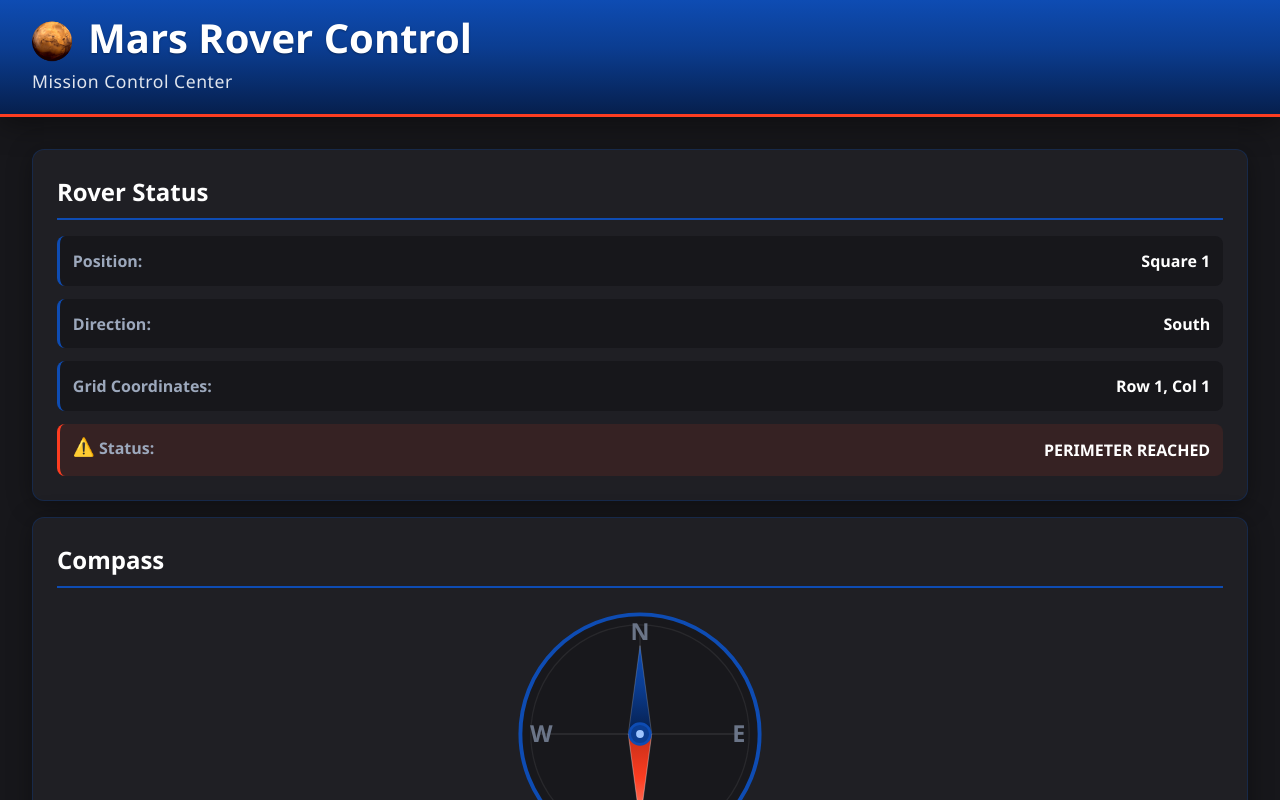
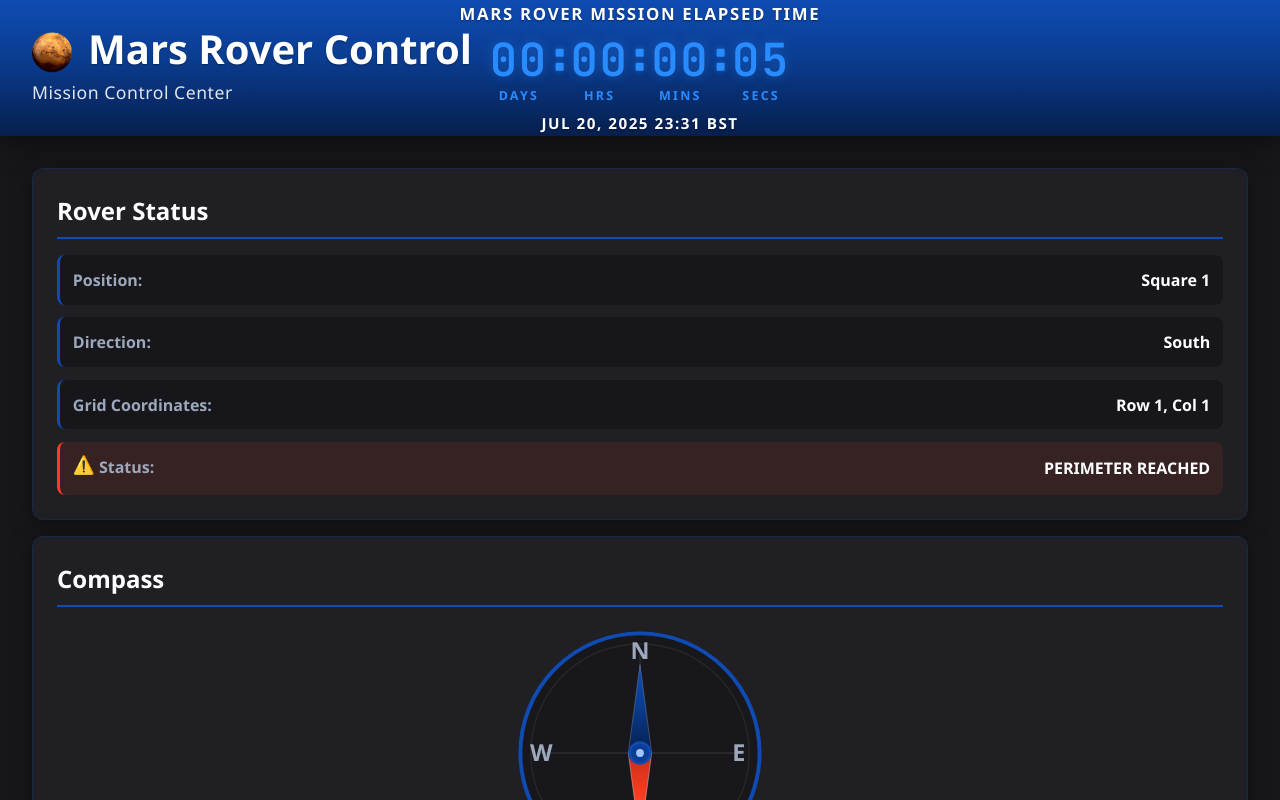
Before and after one commit to GHarding95/Mars-Rover-Control-Center, a React (Vite) app: page / in a window 1280 px wide. Built offline with nearby package versions, Linux system fonts and the light colour scheme.

Commit message:
added timer, changed styling & wording

```diff
--- a/index.html
+++ b/index.html
@@ -4,6 +4,10 @@
     <meta charset="UTF-8" />
     <link rel="icon" type="image/svg+xml" href="/mars.svg" />
     <meta name="viewport" content="width=device-width, initial-scale=1.0" />
+    <link
+      rel="stylesheet"
+      href="https://fonts.googleapis.com/css2?family=JetBrains+Mono:wght@500;600;700&display=swap"
+    />
     <meta
       name="description"
       content="Mars Rover Control Center: This is a fully mobile responsive React + TypeScript app where you can command a virtual Mars Rover across a 100x100 meter grid, change direction using an interactive compass, track the Rover status, send up to 5 commands at once, browse a draggable grid & review commands in the Mission Log."
--- a/src/App.css
+++ b/src/App.css
@@ -50,8 +50,12 @@ body {
   overflow-x: hidden;
 }
 
-/* Header — NASA blue bar; thin red accent on bottom edge */
+/* Header — NASA blue bar */
 .app-header {
+  position: relative;
+  display: flex;
+  align-items: center;
+  min-height: 8.5rem;
   background: linear-gradient(
     180deg,
     var(--nasa-blue-light) 0%,
@@ -59,8 +63,110 @@ body {
     var(--nasa-blue-dark) 100%
   );
   padding: 1rem 2rem 1.25rem;
-  border-bottom: 3px solid var(--nasa-red);
   box-shadow: 0 6px 28px rgba(0, 0, 0, 0.45);
+}
+
+.app-logo {
+  position: relative;
+  z-index: 1;
+  max-width: min(100%, 42%);
+}
+
+.app-header-timer {
+  position: absolute;
+  left: 50%;
+  top: 50%;
+  transform: translate(-50%, -50%);
+  display: flex;
+  flex-direction: column;
+  align-items: center;
+  text-align: center;
+  line-height: 1.3;
+  pointer-events: none;
+}
+
+.app-header-timer__title {
+  margin: 0 0 0.75rem;
+  padding: 0 0.5rem;
+  color: var(--nasa-white);
+  text-transform: uppercase;
+  font-size: clamp(0.82rem, 1.85vw, 1.05rem);
+  font-weight: 600;
+  letter-spacing: 0.1em;
+  text-shadow: 0 1px 2px rgba(0, 0, 0, 0.4);
+}
+
+.app-header-timer__elapsed {
+  margin: 0 0 0.65rem;
+  color: #288bff;
+}
+
+.app-header-timer__elapsed-grid {
+  display: grid;
+  grid-template-columns: auto auto auto auto auto auto auto;
+  grid-template-rows: auto auto;
+  align-items: start;
+  justify-items: center;
+  column-gap: 0.45rem;
+  row-gap: 0.42rem;
+  font-variant-numeric: tabular-nums slashed-zero;
+}
+
+.app-header-timer__num {
+  grid-row: 1;
+  font-family: 'JetBrains Mono', ui-monospace, monospace;
+  font-weight: 600;
+  font-size: clamp(1.65rem, 5vw, 2.85rem);
+  line-height: 1;
+  letter-spacing: 0.04em;
+  color: #288bff;
+  text-shadow: 0 0 12px rgba(40, 139, 255, 0.35);
+}
+
+.app-header-timer__colon {
+  grid-row: 1;
+  display: flex;
+  flex-direction: column;
+  align-items: center;
+  justify-content: center;
+  gap: 6px;
+  align-self: center;
+  height: clamp(1.35rem, 3.85vw, 2.25rem);
+}
+
+.app-header-timer__colon-dot {
+  display: block;
+  width: clamp(6px, 1.15vw, 8px);
+  height: clamp(6px, 1.15vw, 8px);
+  background-color: #288bff;
+  border-radius: 1px;
+  box-shadow: 0 0 6px rgba(40, 139, 255, 0.45);
+}
+
+.app-header-timer__label {
+  grid-row: 2;
+  font-size: clamp(0.62rem, 1.38vw, 0.78rem);
+  font-weight: 600;
+  letter-spacing: 0.18em;
+  line-height: 1.15;
+  color: #288bff;
+  text-transform: uppercase;
+}
+
+.app-header-timer__label-gap {
+  grid-row: 2;
+  pointer-events: none;
+}
+
+.app-header-timer__datetime {
+  margin: 0;
+  padding: 0 0.5rem;
+  color: var(--nasa-white);
+  text-transform: uppercase;
+  font-size: clamp(0.75rem, 1.6vw, 0.95rem);
+  font-weight: 600;
+  letter-spacing: 0.1em;
+  text-shadow: 0 1px 2px rgba(0, 0, 0, 0.4);
 }
 
 .app-logo h1 {
@@ -158,7 +264,7 @@ body {
   font-family: 'Segoe UI', Tahoma, Geneva, Verdana, sans-serif;
   font-size: clamp(14px, 3.8vw, 18px);
   font-weight: 700;
-  fill: var(--nasa-muted-dark);
+  fill: var(--nasa-muted);
   transition: fill 0.2s ease, filter 0.2s ease;
 }
 
@@ -178,7 +284,7 @@ body {
 .direction-compass__hint {
   margin: 0;
   text-align: center;
-  color: var(--nasa-muted-dark);
+  color: var(--nasa-muted);
   font-size: 1rem;
   font-style: italic;
   line-height: 1.35;
@@ -547,6 +653,11 @@ body {
 }
 
 .history-entry {
+  display: flex;
+  flex-direction: row;
+  justify-content: space-between;
+  align-items: flex-start;
+  gap: 1rem 1.25rem;
   background: var(--app-surface);
   border-left: 3px solid var(--nasa-blue-light);
   padding: 0.8rem;
@@ -556,9 +667,48 @@ body {
   font-size: 0.9rem;
 }
 
+.history-entry__text {
+  flex: 1;
+  min-width: 0;
+  text-align: left;
+  word-break: break-word;
+}
+
+.history-entry__time {
+  flex: 0 0 auto;
+  text-align: right;
+  color: var(--nasa-muted);
+  font-size: clamp(0.84rem, 1.15vw, 1.02rem);
+  letter-spacing: 0.03em;
+  line-height: 1.35;
+  white-space: nowrap;
+}
+
+.history-entry__time time {
+  font-variant-numeric: tabular-nums;
+}
+
+.history-entry__time-placeholder {
+  color: var(--nasa-muted-dark);
+}
+
 .history-entry:last-child {
   margin-bottom: 0;
   border-left-color: var(--nasa-red);
+}
+
+@media (max-width: 520px) {
+  .history-entry {
+    flex-direction: column;
+    align-items: stretch;
+    gap: 0.5rem;
+  }
+
+  .history-entry__time {
+    width: 100%;
+    text-align: right;
+    white-space: normal;
+  }
 }
 
 /* Responsive Design */
@@ -674,6 +824,24 @@ body {
 }
 
 @media (max-width: 768px) {
+  .app-header {
+    flex-direction: column;
+    align-items: stretch;
+    min-height: unset;
+    gap: 0.75rem;
+  }
+
+  .app-logo {
+    max-width: 100%;
+  }
+
+  .app-header-timer {
+    position: static;
+    transform: none;
+    align-self: center;
+    width: 100%;
+  }
+
   .app-main {
     padding: 1rem;
   }
--- a/src/App.tsx
+++ b/src/App.tsx
@@ -21,6 +21,78 @@ interface GridCell {
   id: number
   isRoverHere: boolean
   isPerimeter: boolean
+}
+
+export interface MissionLogEntry {
+  message: string
+  /** Wall time when the entry was recorded; `null` only for legacy rows without a stored time. */
+  at: number | null
+}
+
+const MISSION_START_LOG_RE = /^#1: Mission start/
+
+function backfillMissionStartAt(entry: MissionLogEntry): MissionLogEntry {
+  if (entry.at != null) return entry
+  if (MISSION_START_LOG_RE.test(entry.message)) {
+    return { ...entry, at: Date.now() }
+  }
+  return entry
+}
+
+function parseHistoryFromStorage(raw: string | null): MissionLogEntry[] {
+  if (!raw) return []
+  try {
+    const parsed = JSON.parse(raw) as unknown
+    if (!Array.isArray(parsed)) return []
+    return parsed
+      .map((item: unknown): MissionLogEntry => {
+        if (typeof item === 'string') return { message: item, at: null }
+        if (item && typeof item === 'object' && item !== null && 'message' in item) {
+          const m = (item as { message: unknown; at?: unknown }).message
+          const at = (item as { at?: unknown }).at
+          if (typeof m === 'string') {
+            return { message: m, at: typeof at === 'number' ? at : null }
+          }
+        }
+        return { message: String(item), at: null }
+      })
+      .map(backfillMissionStartAt)
+  } catch {
+    return []
+  }
+}
+
+function logEntry(message: string): MissionLogEntry {
+  return { message, at: Date.now() }
+}
+
+function pad2(n: number): string {
+  return String(n).padStart(2, '0')
+}
+
+/** UK local time (BST in summer, GMT in winter), e.g. APR 01, 2026 22:35 BST */
+function formatMissionClockLondon(d: Date): string {
+  const fmt = new Intl.DateTimeFormat('en-GB', {
+    timeZone: 'Europe/London',
+    day: '2-digit',
+    month: 'short',
+    year: 'numeric',
+    hour: '2-digit',
+    minute: '2-digit',
+    hour12: false,
+    timeZoneName: 'short',
+  })
+  const parts = fmt.formatToParts(d)
+  const pick = (type: Intl.DateTimeFormatPart['type']) =>
+    parts.find((p) => p.type === type)?.value ?? ''
+  const month = pick('month')
+  const dayRaw = pick('day')
+  const year = pick('year')
+  const hour = pick('hour')
+  const minute = pick('minute')
+  const tz = pick('timeZoneName')
+  const day = dayRaw.length <= 1 ? pad2(parseInt(dayRaw, 10)) : dayRaw
+  return `${month} ${day}, ${year} ${hour}:${minute} ${tz}`.toUpperCase()
 }
 
 function useResponsiveGridSize() {
@@ -48,12 +120,13 @@ function App() {
   })
 
   const [commands, setCommands] = useState<string[]>(['', '', '', '', ''])
-  const [history, setHistory] = useState<string[]>(() => {
-    const saved = localStorage.getItem('history')
-    return saved ? JSON.parse(saved) : []
-  })
+  const [history, setHistory] = useState<MissionLogEntry[]>(() =>
+    parseHistoryFromStorage(localStorage.getItem('history'))
+  )
   const [error, setError] = useState<string>('')
   const [grid, setGrid] = useState<GridCell[]>([])
+  const [sessionStartMs, setSessionStartMs] = useState(() => Date.now())
+  const [nowMs, setNowMs] = useState(() => Date.now())
 
   /** Running mission-log index (#1, #2, …); continues after saved history; reset with rover. */
   const nextLogNumberRef = useRef(
@@ -77,6 +150,11 @@ function App() {
   useEffect(() => {
     localStorage.setItem('history', JSON.stringify(history))
   }, [history])
+
+  useEffect(() => {
+    const id = window.setInterval(() => setNowMs(Date.now()), 1000)
+    return () => window.clearInterval(id)
+  }, [])
 
   // Initialize the 100x100 grid (10,000 squares)
   useEffect(() => {
@@ -294,7 +372,7 @@ function App() {
     }
     // Reset isAtPerimeter at the start of the batch
     let currentRover = { ...rover, isAtPerimeter: isPerimeterSquare(rover.position) }
-    const commandHistory: string[] = []
+    const commandHistory: MissionLogEntry[] = []
     let perimeterReachedThisBatch = false
     // Execute each command
     for (let i = 0; i < commands.length; i++) {
@@ -307,7 +385,7 @@ function App() {
         if (blocked) {
           const line = missionLogLineBlocked(seq, cmdLog, currentRover)
           errorMsg = line
-          commandHistory.push(line)
+          commandHistory.push(logEntry(line))
           // Do not update rover state for this command
           continue
         } else {
@@ -325,7 +403,9 @@ function App() {
               : `#${seq}: Perimeter reached — completed ${actualDistance}m of ${cmdLog}`
         }
         commandHistory.push(
-          missionLogLineForResult(seq, rawTrimmed, cmdLog, currentRover, cutShort, actualDistance)
+          logEntry(
+            missionLogLineForResult(seq, rawTrimmed, cmdLog, currentRover, cutShort, actualDistance)
+          )
         )
         if (perimeterReachedThisBatch) {
           break
@@ -343,7 +423,7 @@ function App() {
       row: Math.floor((currentRover.position - 1) / 100) + 1,
       col: ((currentRover.position - 1) % 100) + 1
     })
-    setHistory((prev: string[]) => [
+    setHistory((prev: MissionLogEntry[]) => [
       ...[...commandHistory].reverse(),
       ...prev
     ])
@@ -380,9 +460,9 @@ function App() {
       col: ((newRover.position - 1) % 100) + 1,
     })
     const seq = nextLogNumberRef.current++
-    let line = `#${seq}: Compass, changed direction — square ${newRover.position}, facing ${newRover.direction}`
+    let line = `#${seq}: Compass — square ${newRover.position}, facing ${newRover.direction}`
     if (newRover.isAtPerimeter) line += perimeterEdgesSuffix(newRover.position)
-    setHistory((prev: string[]) => [line, ...prev])
+    setHistory((prev: MissionLogEntry[]) => [logEntry(line), ...prev])
   }
 
   // Reset rover to starting position
@@ -394,9 +474,10 @@ function App() {
     }
     setRover(start)
     setCommands(['', '', '', '', ''])
-    setHistory([missionStartLogLine(start)])
+    setHistory([logEntry(missionStartLogLine(start))])
     nextLogNumberRef.current = 2
     setError('')
+    setSessionStartMs(Date.now())
     setGrid((prevGrid: GridCell[]) =>
       prevGrid.map((cell: GridCell) => ({
         ...cell,
@@ -422,9 +503,15 @@ function App() {
     setHistory((prev) => {
       if (prev.length > 0) return prev
       nextLogNumberRef.current = 2
-      return [missionStartLogLine(rover)]
+      return [logEntry(missionStartLogLine(rover))]
     })
   }, [])
+
+  const elapsedSec = Math.max(0, Math.floor((nowMs - sessionStartMs) / 1000))
+  const elapsedDays = Math.floor(elapsedSec / 86400)
+  const elapsedHours = Math.floor((elapsedSec % 86400) / 3600)
+  const elapsedMins = Math.floor((elapsedSec % 3600) / 60)
+  const elapsedSecs = elapsedSec % 60
 
   return (
     <div className="app">
@@ -435,6 +522,41 @@ function App() {
             Mars Rover Control
           </h1>
           <p>Mission Control Center</p>
+        </div>
+        <div className="app-header-timer" aria-live="polite" aria-atomic="true">
+          <p className="app-header-timer__title">Mars Rover Mission Elapsed Time</p>
+          <div
+            className="app-header-timer__elapsed"
+            role="timer"
+            aria-label={`Mission elapsed: ${elapsedDays} days, ${elapsedHours} hours, ${elapsedMins} minutes, ${elapsedSecs} seconds`}
+          >
+            <div className="app-header-timer__elapsed-grid" aria-hidden="true">
+              <span className="app-header-timer__num">{pad2(elapsedDays)}</span>
+              <span className="app-header-timer__colon" aria-hidden="true">
+                <span className="app-header-timer__colon-dot" />
+                <span className="app-header-timer__colon-dot" />
+              </span>
+              <span className="app-header-timer__num">{pad2(elapsedHours)}</span>
+              <span className="app-header-timer__colon" aria-hidden="true">
+                <span className="app-header-timer__colon-dot" />
+                <span className="app-header-timer__colon-dot" />
+              </span>
+              <span className="app-header-timer__num">{pad2(elapsedMins)}</span>
+              <span className="app-header-timer__colon" aria-hidden="true">
+                <span className="app-header-timer__colon-dot" />
+                <span className="app-header-timer__colon-dot" />
+              </span>
+              <span className="app-header-timer__num">{pad2(elapsedSecs)}</span>
+              <span className="app-header-timer__label">Days</span>
+              <span className="app-header-timer__label-gap" />
+              <span className="app-header-timer__label">Hrs</span>
+              <span className="app-header-timer__label-gap" />
+              <span className="app-header-timer__label">Mins</span>
+              <span className="app-header-timer__label-gap" />
+              <span className="app-header-timer__label">Secs</span>
+            </div>
+          </div>
+          <p className="app-header-timer__datetime">{formatMissionClockLondon(new Date(nowMs))}</p>
         </div>
       </header>
 
--- a/src/components/MarsGrid.tsx
+++ b/src/components/MarsGrid.tsx
@@ -135,7 +135,7 @@ const MarsGrid: React.FC<MarsGridProps> = ({ grid, roverPosition, gridViewCenter
   return (
     <div className="grid-section">
       <h2>Mars Surface Grid (Dynamic View)</h2>
-      <p className="grid-info">Drag to pan and explore the grid, Rover is in the green cell.</p>
+      <p className="grid-info">Drag to pan and explore the grid, Rover is in the red cell.</p>
       <div
         className="grid-container"
         ref={gridContainerRef}
--- a/src/components/MissionLog.tsx
+++ b/src/components/MissionLog.tsx
@@ -1,5 +1,23 @@
+import type { MissionLogEntry } from '../App';
+
 interface MissionLogProps {
-  history: string[];
+  history: MissionLogEntry[];
+}
+
+function formatMissionLogTimestamp(ms: number): string {
+  return new Intl.DateTimeFormat('en-GB', {
+    timeZone: 'Europe/London',
+    day: '2-digit',
+    month: 'short',
+    year: 'numeric',
+    hour: '2-digit',
+    minute: '2-digit',
+    second: '2-digit',
+    hour12: false,
+    timeZoneName: 'short',
+  })
+    .format(new Date(ms))
+    .toUpperCase();
 }
 
 const MissionLog: React.FC<MissionLogProps> = ({ history }) => (
@@ -11,7 +29,16 @@ const MissionLog: React.FC<MissionLogProps> = ({ history }) => (
       ) : (
         history.map((entry, index) => (
           <div key={index} className="history-entry">
-            {entry}
+            <span className="history-entry__text">{entry.message}</span>
+            <span className="history-entry__time">
+              {entry.at != null ? (
+                <time dateTime={new Date(entry.at).toISOString()}>
+                  {formatMissionLogTimestamp(entry.at)}
+                </time>
+              ) : (
+                <span className="history-entry__time-placeholder">—</span>
+              )}
+            </span>
           </div>
         ))
       )}
```
Also changed, not shown: 1 other file (tests, documents, lock files or other folders).
